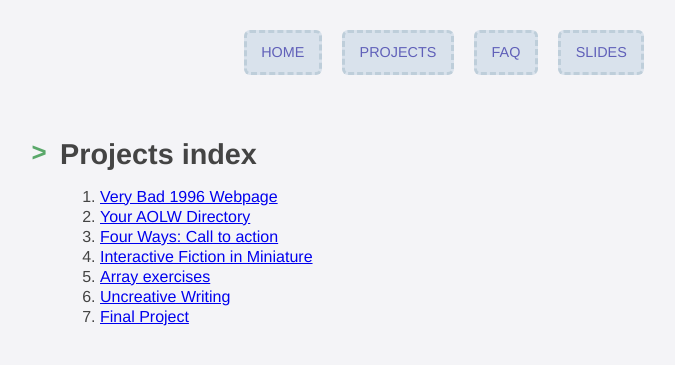
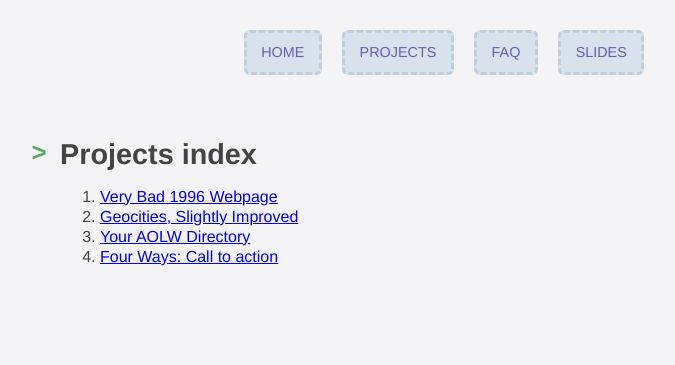
Before and after one commit to thely/artofweb-21, a Jekyll site: the page built from _projects/index.md, in a window 1280 px wide. Shown: the top 365 px of the page, without its empty margins (196-871 px from the left). Built offline with Jekyll 4.4.1, drawn with Linux system fonts in a browser that asks for light colours.

Commit message:
brand new project 3

```diff
--- a/_projects/index.md
+++ b/_projects/index.md
@@ -6,9 +6,10 @@ permalink: /projects
 ## Projects index
 
 1. [Very Bad 1996 Webpage](./1-geocities)
+1. [Geocities, Slightly Improved](./1p5-geocities-2)
 2. [Your AOLW Directory](./2-aolw-dir)
 3. [Four Ways: Call to action](./3-ctoa)
-4. [Interactive Fiction in Miniature](./4-if-mini)
-5. [Array exercises](./5-arrays)
-6. [Uncreative Writing](./6-generative)
-7. [Final Project](./7-final)
+<!-- 4. [Interactive Fiction in Miniature](./4-if-mini) -->
+<!-- 5. [Array exercises](./5-arrays) -->
+<!-- 6. [Uncreative Writing](./6-generative) -->
+<!-- 7. [Final Project](./7-final) -->
```
Also changed, not shown: _projects/3-metanarrative.md (added, +50 -0 lines).
